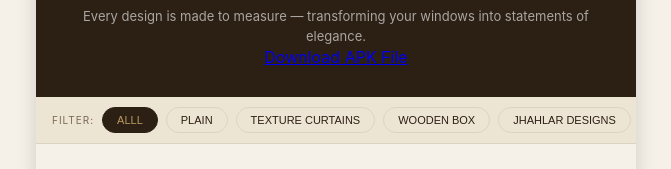
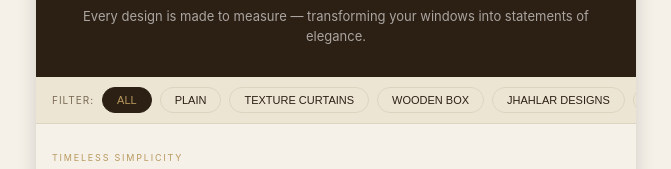
Before and after one commit to Alijutt-Kashmir/9-1-2026, a website: page index.html in a window 1280 px wide. Shown: the part 158-327 px from the top of the page, without its empty margins (304-975 px from the left). Drawn offline with Linux system fonts and the light colour scheme.

```diff
--- a/index.html
+++ b/index.html
@@ -368,14 +368,13 @@
   <p class="eyebrow">Handcrafted since 2001</p>
   <h1>Premium <em>Curtain</em> Collections</h1>
   <p>Every design is made to measure — transforming your windows into statements of elegance.</p>
-  <a href="app.apk" download>Download APK File</a>
 
 </section>
 
 <!-- ══ FILTER BAR ══ -->
 <div class="filter-wrap" id="filter-bar">
   <span class="filter-label">Filter:</span>
-  <button class="filter-btn active" data-filter="all">ALLL</button>
+  <button class="filter-btn active" data-filter="all">ALL</button>
   <button class="filter-btn" data-filter="plain">PLAIN</button>
   <button class="filter-btn" data-filter="texture">TEXTURE CURTAINS</button>
   <button class="filter-btn" data-filter="woodenbox">WOODEN BOX</button>
```
